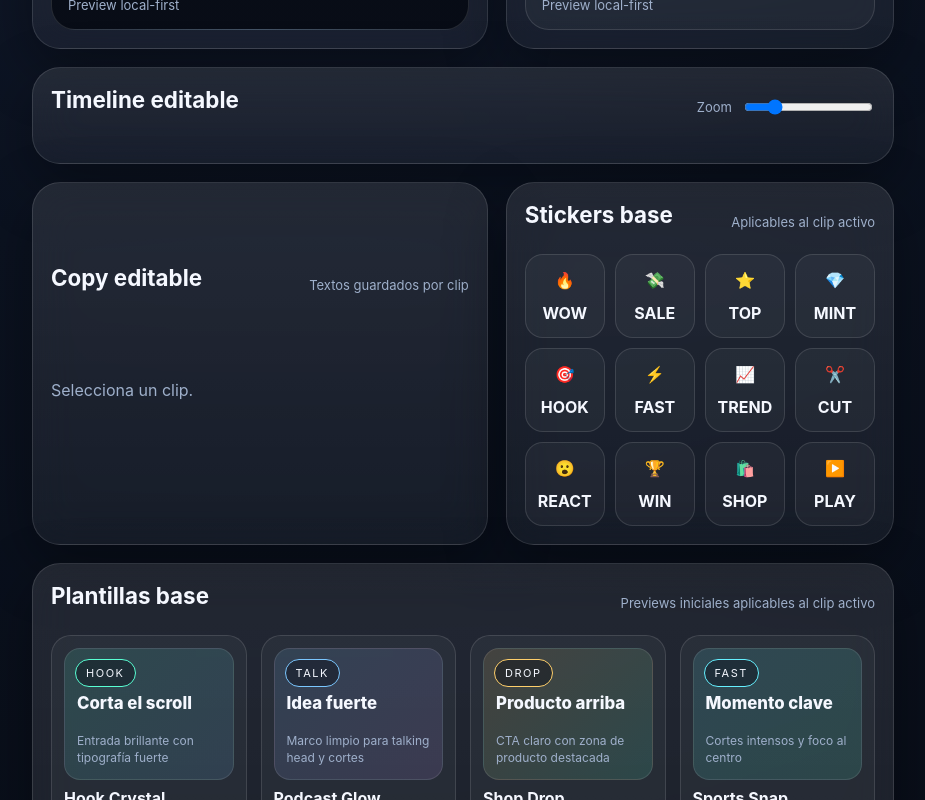
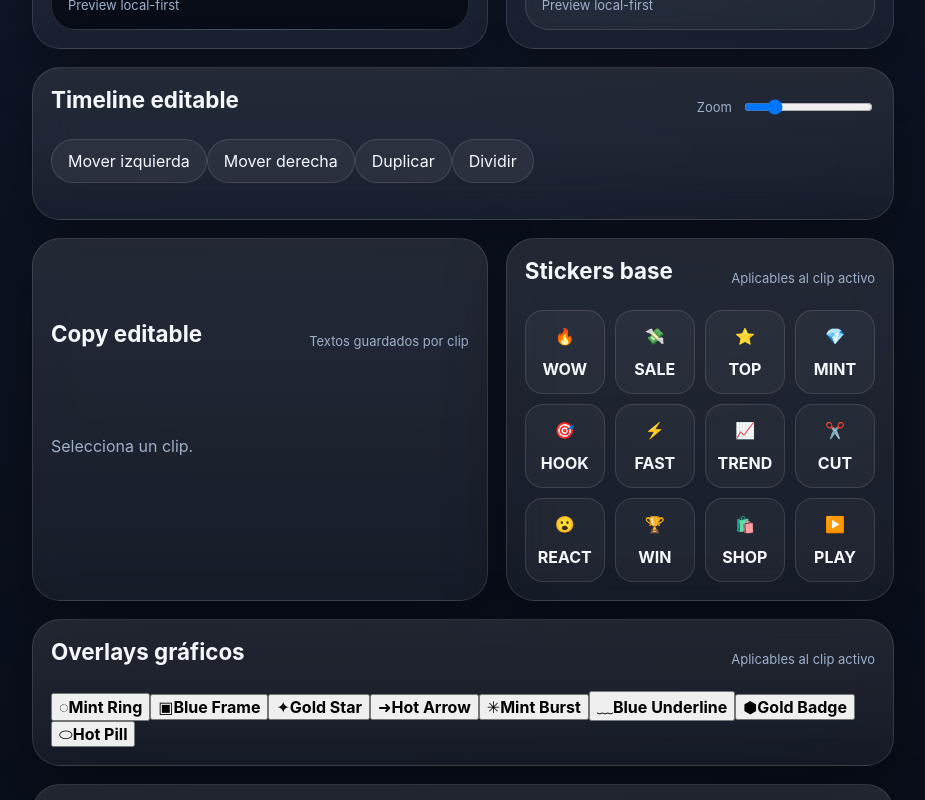
Before and after one commit to alain7224/MentaCut, a Next.js app: page /studio in a window 1280 px wide. Shown: the part 680-1480 px from the top of the page, without its empty margins (346-1271 px from the left). Built offline with nearby package versions, Linux system fonts and the light colour scheme.

Commit message:
feat: add timeline operations and graphic overlay controls

```diff
--- a/app/studio/page.tsx
+++ b/app/studio/page.tsx
@@ -7,6 +7,8 @@ import { createProject, touchProject, readLocalProjects, type LocalClip, type Lo
 import { getLocalMediaFile, listLocalMedia, removeLocalMedia, saveLocalMedia, type LocalMediaRecord } from '@/lib/local-media'
 import { TEMPLATE_PRESETS } from '@/lib/template-presets'
 import { STICKER_PRESETS, TEXT_PRESET_SUGGESTIONS } from '@/lib/overlay-presets'
+import { GRAPHIC_OVERLAY_PRESETS } from '@/lib/graphic-overlay-presets'
+import { duplicateClip, moveItem, splitClip } from '@/lib/timeline-utils'
 
 export default function StudioPage() {
   const [projects, setProjects] = useState<LocalProject[]>([])
@@ -34,6 +36,7 @@ export default function StudioPage() {
   const selectedClip = useMemo(() => active?.clips.find((clip) => clip.id === selectedClipId) ?? active?.clips[0] ?? null, [active, selectedClipId])
   const selectedTemplate = useMemo(() => TEMPLATE_PRESETS.find((item) => item.id === selectedClip?.templateId) ?? TEMPLATE_PRESETS[0], [selectedClip])
   const selectedSticker = useMemo(() => STICKER_PRESETS.find((item) => item.id === selectedClip?.stickerId) ?? null, [selectedClip])
+  const selectedGraphicOverlay = useMemo(() => GRAPHIC_OVERLAY_PRESETS.find((item) => item.id === selectedClip?.graphicOverlayId) ?? null, [selectedClip])
   const selectedClipMedia = useMemo(() => library.find((item) => item.id === selectedClip?.mediaId) ?? null, [library, selectedClip])
 
   useEffect(() => {
@@ -161,6 +164,7 @@ export default function StudioPage() {
       headlineText: 'Gancho fuerte',
       captionText: 'Texto editable del clip',
       stickerId: null,
+      graphicOverlayId: null,
     }
     updateActiveProject((project) => ({ ...project, clips: [...project.clips, nextClip] }))
     setSelectedClipId(nextClip.id)
@@ -183,6 +187,7 @@ export default function StudioPage() {
       headlineText: 'Gancho fuerte',
       captionText: 'Texto editable del clip',
       stickerId: null,
+      graphicOverlayId: null,
     }
     updateActiveProject((project) => ({ ...project, clips: [...project.clips, nextClip] }))
     setSelectedClipId(nextClip.id)
@@ -202,6 +207,37 @@ export default function StudioPage() {
       return
     }
     updateClip(selectedClip.id, { mediaId: selectedMedia.id, title: selectedMedia.name.replace(/\.[^.]+$/, '') })
+  }
+
+  function duplicateSelectedClip() {
+    if (!active || !selectedClip) return
+    const index = active.clips.findIndex((clip) => clip.id === selectedClip.id)
+    const copy = { ...duplicateClip(selectedClip), graphicOverlayId: selectedClip.graphicOverlayId ?? null }
+    updateActiveProject((project) => ({
+      ...project,
+      clips: [...project.clips.slice(0, index + 1), copy, ...project.clips.slice(index + 1)],
+    }))
+    setSelectedClipId(copy.id)
+  }
+
+  function splitSelectedClip() {
+    if (!active || !selectedClip) return
+    const index = active.clips.findIndex((clip) => clip.id === selectedClip.id)
+    const midpoint = Number(((selectedClip.start + selectedClip.end) / 2).toFixed(2))
+    const [first, second] = splitClip(selectedClip, midpoint)
+    updateActiveProject((project) => ({
+      ...project,
+      clips: [...project.clips.slice(0, index), first, second, ...project.clips.slice(index + 1)],
+    }))
+    setSelectedClipId(first.id)
+  }
+
+  function moveSelectedClip(direction: 'left' | 'right') {
+    if (!active || !selectedClip) return
+    const index = active.clips.findIndex((clip) => clip.id === selectedClip.id)
+    const nextIndex = direction === 'left' ? Math.max(0, index - 1) : Math.min(active.clips.length - 1, index + 1)
+    if (nextIndex === index) return
+    updateActiveProject((project) => ({ ...project, clips: moveItem(project.clips, index, nextIndex) }))
   }
 
   function zoomWidth(clip: LocalClip) {
@@ -301,6 +337,7 @@ export default function StudioPage() {
                 {selectedClip ? <div className="headline-overlay">{selectedClip.headlineText}</div> : null}
                 {selectedClip ? <div className="caption-overlay">{selectedClip.captionText}</div> : null}
                 {selectedSticker ? <div className="sticker-overlay">{selectedSticker.emoji} {selectedSticker.label}</div> : null}
+                {selectedGraphicOverlay ? <div className={`graphic-overlay graphic-${selectedGraphicOverlay.style}`}>{selectedGraphicOverlay.symbol}</div> : null}
               </div>
               {selectedClip?.audioMediaId && stageAudioUrl ? <audio className="audio-preview" src={stageAudioUrl} controls /> : null}
               {selectedClip ? (
@@ -349,6 +386,12 @@ export default function StudioPage() {
             <div className="row-head">
               <h2 className="section-title">Timeline editable</h2>
               <label className="zoom-control"><span className="timeline-label">Zoom</span><input type="range" min="2" max="12" step="1" value={timelineZoom} onChange={(event) => setTimelineZoom(Number(event.target.value))} /></label>
+            </div>
+            <div className="clip-command-row">
+              <button className="btn" onClick={() => moveSelectedClip('left')} disabled={!selectedClip}>Mover izquierda</button>
+              <button className="btn" onClick={() => moveSelectedClip('right')} disabled={!selectedClip}>Mover derecha</button>
+              <button className="btn" onClick={duplicateSelectedClip} disabled={!selectedClip}>Duplicar</button>
+              <button className="btn" onClick={splitSelectedClip} disabled={!selectedClip}>Dividir</button>
             </div>
             <div className="timeline-scroll">
               {(active?.clips ?? []).map((clip) => (
@@ -411,6 +454,22 @@ export default function StudioPage() {
 
           <div className="panel timeline">
             <div className="row-head">
+              <h2 className="section-title">Overlays gráficos</h2>
+              <div className="timeline-label">Aplicables al clip activo</div>
+            </div>
+            <div className="overlay-grid">
+              {GRAPHIC_OVERLAY_PRESETS.map((overlay) => (
+                <button key={overlay.id} className={`overlay-card ${selectedClip?.graphicOverlayId === overlay.id ? 'active' : ''}`} onClick={() => selectedClip ? updateClip(selectedClip.id, { graphicOverlayId: overlay.id }) : undefined}>
+                  <span className={`overlay-symbol overlay-${overlay.style}`}>{overlay.symbol}</span>
+                  <strong>{overlay.name}</strong>
+                </button>
+              ))}
+              {selectedClip?.graphicOverlayId ? <button className="overlay-card clear-card" onClick={() => updateClip(selectedClip.id, { graphicOverlayId: null })}>Quitar overlay</button> : null}
+            </div>
+          </div>
+
+          <div className="panel timeline">
+            <div className="row-head">
               <h2 className="section-title">Plantillas base</h2>
               <div className="timeline-label">Previews iniciales aplicables al clip activo</div>
             </div>
```
